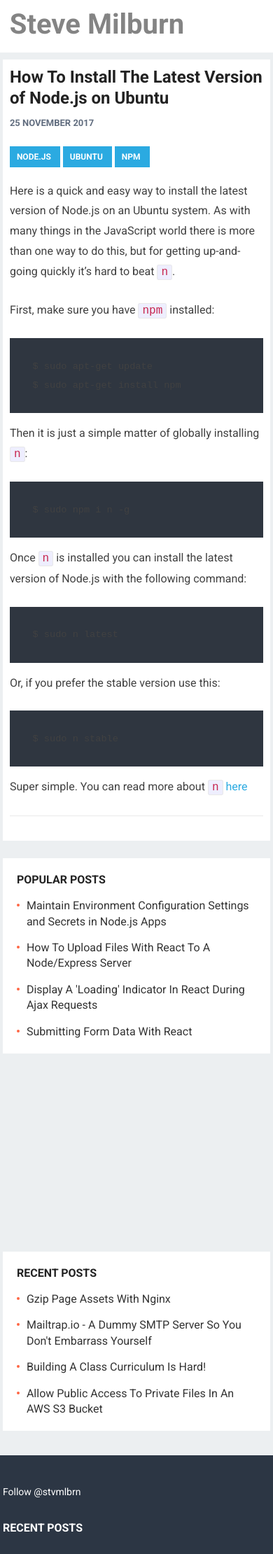
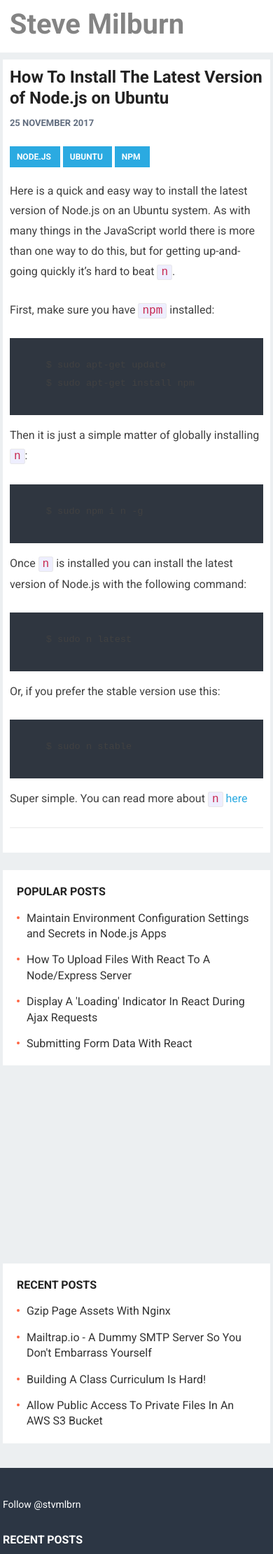
Before and after one commit to stvmlbrn/stvmlbrn.github.io, a Jekyll site: the page built from _posts/2017-11-25-install-latest-node-version-on-ubuntu.md, in a window 390 px wide. Shown: the top 2220 px of the page at 70% size. Built offline with Jekyll 4.4.1, drawn with Linux system fonts in a browser that asks for light colours; nearby versions of some CDN libraries; comment, search, counter and statistics services are not loaded.

Commit message:
css changes for code blocks

```diff
--- a/css/responsive.scss
+++ b/css/responsive.scss
@@ -3,6 +3,15 @@
 /* Responsive CSS Style */
 
 @media only screen and (min-width: 960px) and (max-width: 1119px) {
+  pre {
+    overflow: auto;
+    word-wrap: normal;
+    white-space: pre;
+    //margin-bottom: 15px;
+  }
+  pre code {
+    display: inline-block;
+  }
 	.container {
 		width: 940px;
 	}
@@ -78,7 +87,15 @@
 
 /* Smaller than standard 960 (devices and browsers) */
 @media only screen and (max-width: 959px) {
-
+  pre {
+    overflow: auto;
+    word-wrap: normal;
+    white-space: pre;
+    //margin-bottom: 15px;
+  }
+  pre code {
+    display: inline-block;
+  }
 	#primary-nav {
 		display:none;
 	}
@@ -147,7 +164,15 @@
 
 /* Tablet Portrait size to standard 960 (devices and browsers) */
 @media only screen and (min-width: 768px) and (max-width: 959px) {
-
+  pre {
+    overflow: auto;
+    word-wrap: normal;
+    white-space: pre;
+    //margin-bottom: 15px;
+  }
+  pre code {
+    display: inline-block;
+  }
 	.content-grid {
 		.hentry {
 			width: 48%;
@@ -195,7 +220,15 @@
 
 /* All Mobile Sizes (devices and browser) */
 @media only screen and (max-width: 767px) {
-
+  pre {
+    overflow: auto;
+    word-wrap: normal;
+    white-space: pre;
+    //margin-bottom: 15px;
+  }
+  pre code {
+    display: inline-block;
+  }
 	.site-content {
 		padding: 15px 0;
 	}
@@ -280,7 +313,16 @@
 
 /* Mobile Landscape Size to Tablet Portrait (devices and browsers) */
 @media only screen and (min-width: 480px) and (max-width: 767px) {
-	.site-main {
+  pre {
+    overflow: auto;
+    word-wrap: normal;
+    white-space: pre;
+    //margin-bottom: 15px;
+  }
+  pre code {
+    display: inline-block;
+  }
+  .site-main {
 		padding: 15px;
 	}
 	#featured-content {
@@ -340,7 +382,16 @@
 
 /* Mobile Portrait Size to Mobile Landscape Size (devices and browsers) */
 @media only screen and (max-width: 479px) {
-	.site-content {
+  pre {
+    overflow: auto;
+    word-wrap: normal;
+    white-space: pre;
+    //margin-bottom: 15px;
+  }
+  pre code {
+    display: inline-block;
+  }
+  .site-content {
 		padding: 10px 0;
 	}
 	.site-branding {
--- a/css/style.scss
+++ b/css/style.scss
@@ -2811,11 +2811,13 @@
 }
 
 pre {
+  margin-bottom: 15px;
+}
+pre code {
   overflow: auto;
   word-wrap: normal;
   white-space: pre;
   font-size: .85em;
-  margin-bottom: 15px;
 }
 
 code.highlighter-rouge {
```
